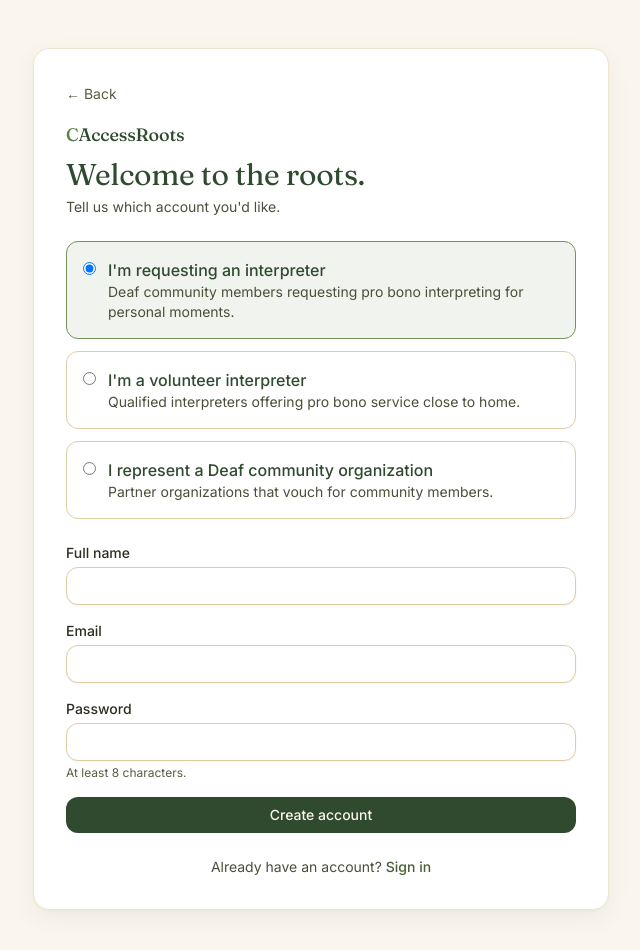
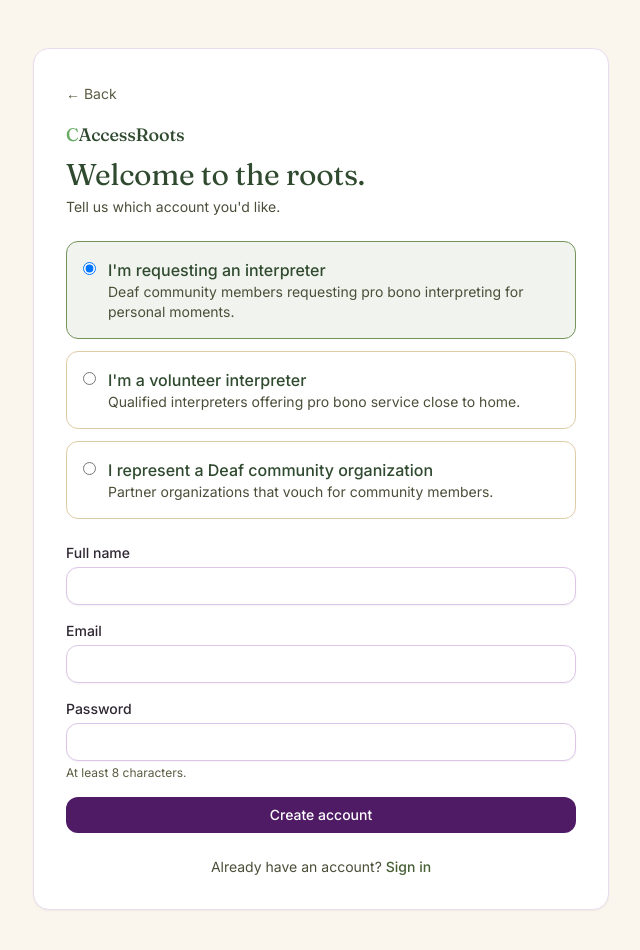
Before and after one commit to koregan-ad/caccessroots, a Next.js app: page /sign-up in a window 1280 px wide. Shown: the top 950 px of the page, without its empty margins (319-959 px from the left). Built offline with nearby package versions, Linux system fonts and the light colour scheme.

Commit message:
Update globals.css

```diff
--- a/src/app/globals.css
+++ b/src/app/globals.css
@@ -3,48 +3,106 @@
 @tailwind utilities;
 
 @layer base {
-  html, body { @apply h-full; }
+  html,
   body {
-    @apply bg-oat-50 text-ink antialiased;
-    font-family: var(--font-sans, ui-sans-serif), ui-sans-serif, system-ui, sans-serif;
+    @apply h-full;
   }
-  h1, h2, h3 {
+
+  body {
+    @apply antialiased;
+    background-color: #fbf9fc;
+    color: #2e2632;
+    font-family: var(--font-sans, ui-sans-serif), ui-sans-serif, system-ui,
+      sans-serif;
+  }
+
+  h1,
+  h2,
+  h3 {
     font-family: var(--font-serif, Georgia), Georgia, serif;
-    @apply text-forest-700;
+    color: #501b65;
     letter-spacing: -0.01em;
   }
 }
 
 @layer components {
+  /* Cards */
   .card {
-    @apply rounded-2xl bg-white border border-sand-100 shadow-card;
+    @apply rounded-2xl bg-white shadow-sm;
+    border: 1px solid #eadcef;
   }
+
+  /* Base button */
   .btn {
-    @apply inline-flex items-center justify-center rounded-xl px-4 py-2 text-sm font-medium transition focus:outline-none focus:ring-2 focus:ring-brand-400 focus:ring-offset-2 disabled:opacity-50 disabled:cursor-not-allowed;
+    @apply inline-flex items-center justify-center rounded-xl px-4 py-2 text-sm font-medium transition disabled:opacity-50 disabled:cursor-not-allowed;
   }
+
+  .btn:focus-visible {
+    outline: 2px solid #8d4bae;
+    outline-offset: 2px;
+  }
+
+  /* Primary KEO purple button */
   .btn-primary {
-    @apply btn bg-forest-700 text-oat-50 hover:bg-forest-900;
+    @apply btn text-white;
+    background-color: #501b65;
   }
+
+  .btn-primary:hover {
+    background-color: #48165c;
+  }
+
+  /* Secondary button */
   .btn-secondary {
-    @apply btn bg-white text-forest-700 border border-brand-200 hover:bg-brand-50;
+    @apply btn bg-white;
+    color: #501b65;
+    border: 1px solid #dcc5e7;
   }
+
+  .btn-secondary:hover {
+    background-color: #f8f3fa;
+  }
+
+  /* Danger should remain red */
   .btn-danger {
-    @apply btn bg-terra-600 text-white hover:bg-terra-700;
+    @apply btn text-white;
+    background-color: #b42318;
   }
+
+  .btn-danger:hover {
+    background-color: #912018;
+  }
+
+  /* Form inputs */
   .input {
-    @apply w-full rounded-xl border border-sand-200 bg-white px-3 py-2 text-sm shadow-sm focus:border-brand-400 focus:outline-none focus:ring-2 focus:ring-brand-200;
+    @apply w-full rounded-xl bg-white px-3 py-2 text-sm shadow-sm;
+    border: 1px solid #dcc5e7;
   }
+
+  .input:focus {
+    border-color: #8d4bae;
+    outline: none;
+    box-shadow: 0 0 0 3px rgba(141, 75, 174, 0.15);
+  }
+
   .label {
-    @apply block text-sm font-medium text-ink mb-1;
+    @apply block text-sm font-medium mb-1;
+    color: #2e2632;
   }
+
+  /* Badges */
   .badge {
-    @apply inline-flex items-center rounded-full px-2 py-0.5 text-xs font-medium;
+    @apply inline-flex items-center rounded-full px-3 py-1 text-xs font-medium;
   }
+
+  /* Temporary wordmark styling */
   .brand-wordmark {
     font-family: var(--font-serif, Georgia), Georgia, serif;
     letter-spacing: -0.01em;
+    color: #501b65;
   }
+
   .brand-wordmark .accent-c {
-    @apply text-brand-600;
+    color: #68ab64;
   }
 }
```
